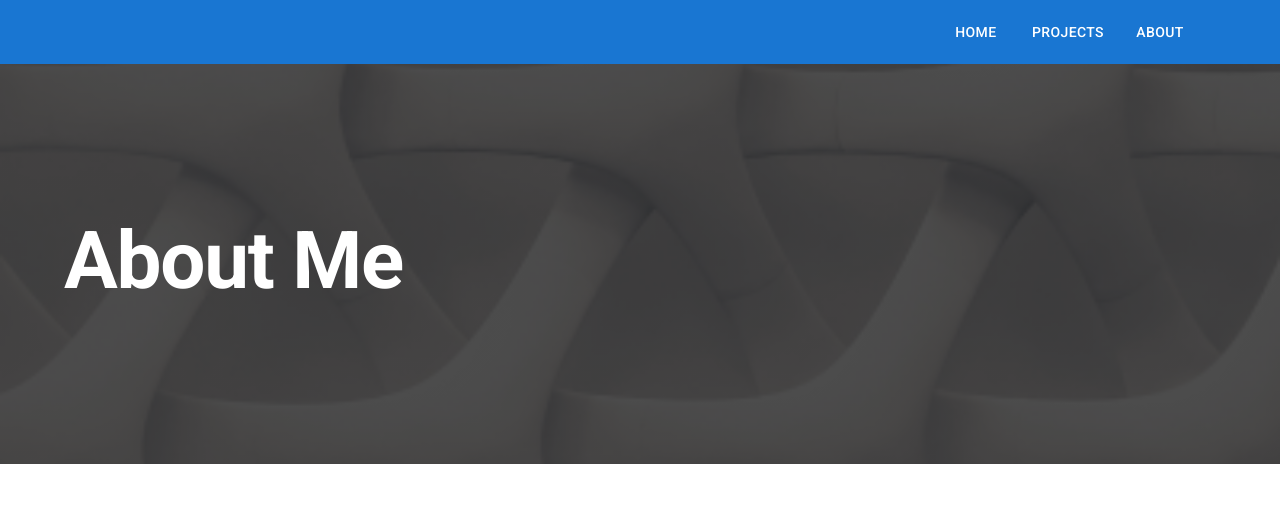
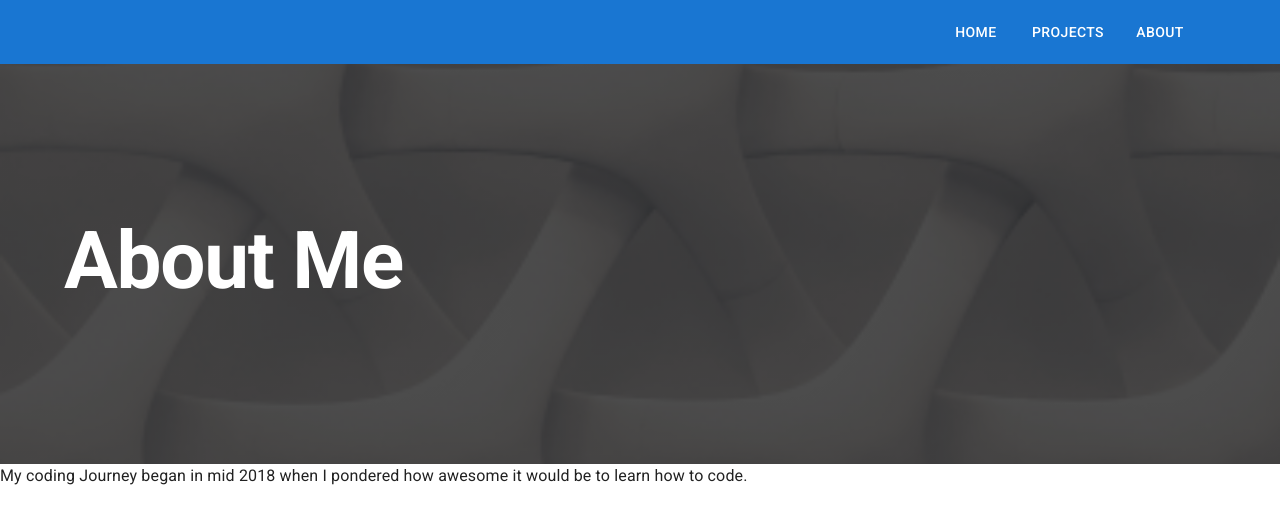
Before and after one commit to DanielCW7/web-portfolio, a Next.js app: page /about in a window 1280 px wide. Shown: the top 524 px of the page. Built offline with nearby package versions, Linux system fonts and the light colour scheme.

Commit message:
about copy edit

```diff
--- a/pages/about.js
+++ b/pages/about.js
@@ -1,5 +1,5 @@
 import * as React from "react";
-import { Container, Box } from '@mui/material';
+import { Container, Box, Typography } from '@mui/material';
 import Header from "@/components/header";
 import profile from "../images/profile.jpg"
 
@@ -16,7 +16,10 @@ const About = () => {
                 img={profile}
             />
             <Box>
-
+                <Typography>
+                    My coding Journey began in mid 2018 when I pondered how awesome it would be
+                    to learn how to code.
+                </Typography>
             </Box>
         </>
     )
```
